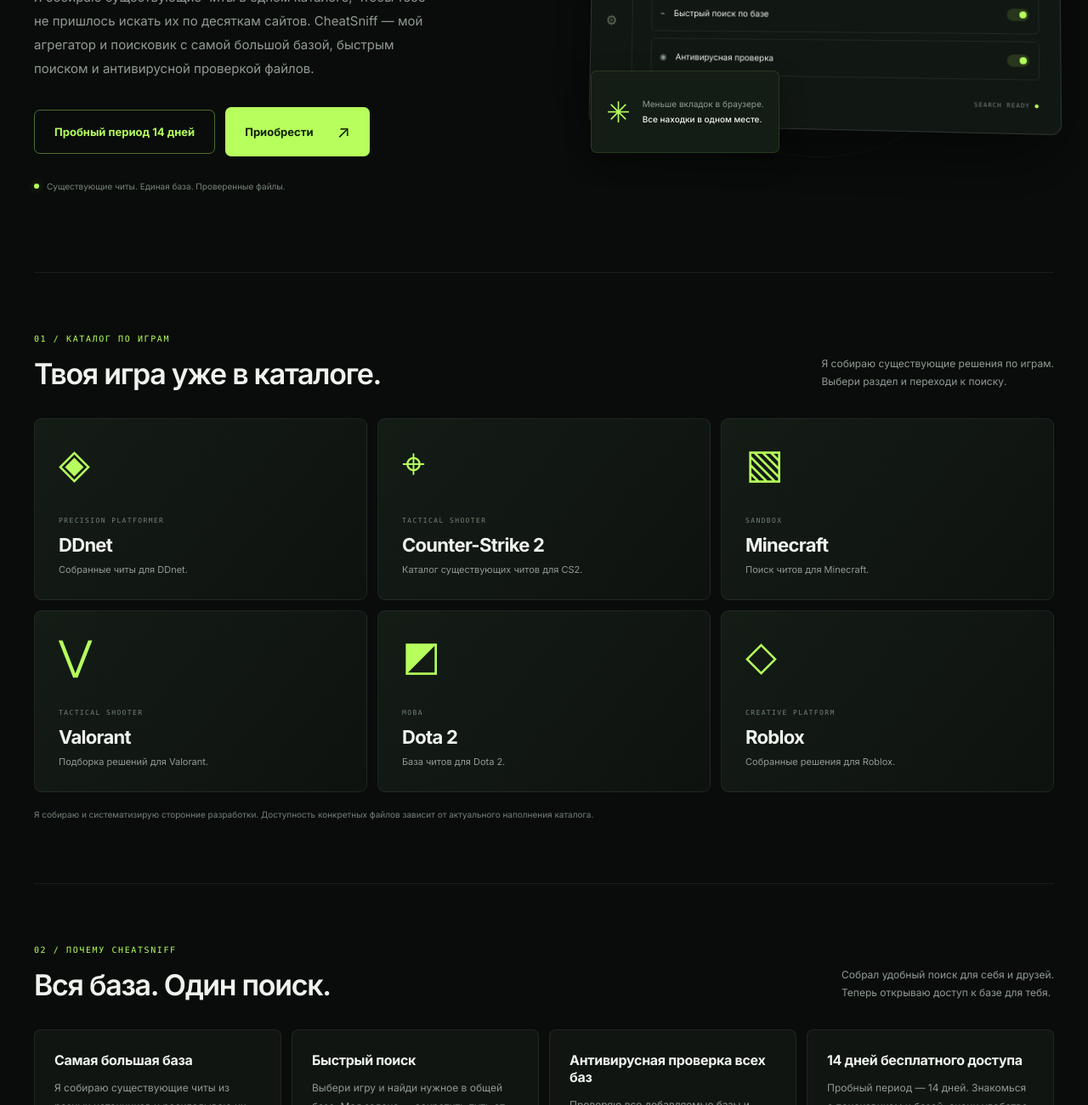
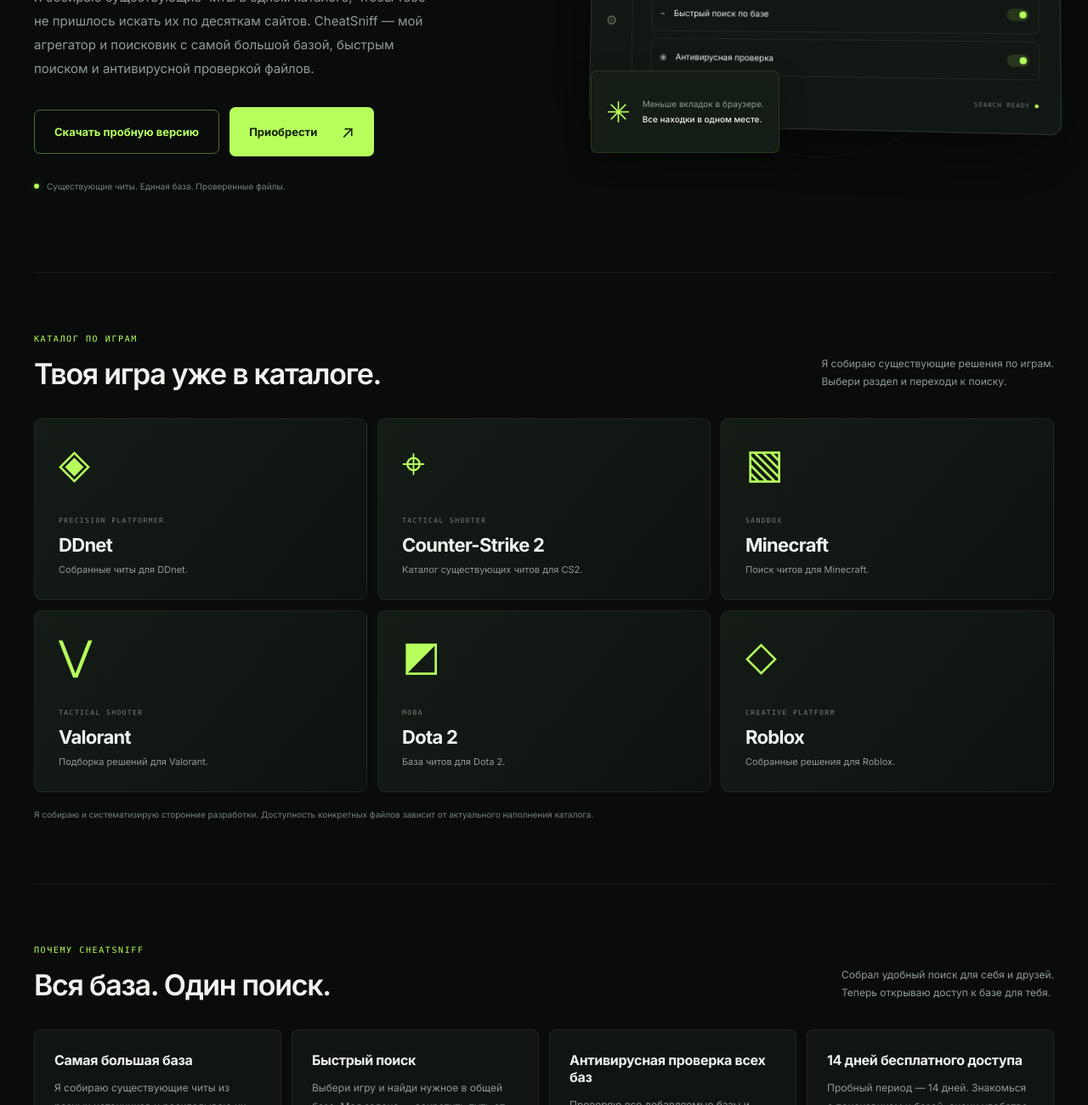
Before and after one commit to snifinn/CheatSniff, a plain HTML site: page index.html in a window 1280 px wide. Shown: the part 480-1780 px from the top of the page at 85% size. Drawn offline with Linux system fonts and the light colour scheme.

Commit message:
Remove section numbering and link trial download

```diff
--- a/index.html
+++ b/index.html
@@ -26,7 +26,7 @@
         <div class="eyebrow"><span class="live-dot"></span> АГРЕГАТОР ЧИТОВ / ВСЁ В ОДНОМ МЕСТЕ</div>
         <h1>Меньше поисков.<br>Больше выбора.<br><span>Это CheatSniff.</span></h1>
         <p>Я собираю существующие читы в одном каталоге, чтобы тебе не пришлось искать их по десяткам сайтов. CheatSniff — мой агрегатор и поисковик с самой большой базой, быстрым поиском и антивирусной проверкой файлов.</p>
-        <div class="hero-actions"><a class="button button-secondary" href="https://t.me/CheatSniff" target="_blank" rel="noopener noreferrer">Пробный период 14 дней</a><a class="button" href="https://t.me/CheatSniff" target="_blank" rel="noopener noreferrer">Приобрести <span aria-hidden="true">↗</span></a></div>
+        <div class="hero-actions"><a class="button button-secondary" href="./CheatSniff_Trial.zip" download>Скачать пробную версию</a><a class="button" href="https://t.me/CheatSniff" target="_blank" rel="noopener noreferrer">Приобрести <span aria-hidden="true">↗</span></a></div>
         <div class="hero-note"><span class="live-dot"></span> Существующие читы. Единая база. Проверенные файлы.</div>
       </div>
       <div class="visual" aria-label="Иллюстрация интерфейса CheatSniff">
@@ -45,7 +45,7 @@
       </div>
     </section>
     <section id="games" class="section container">
-      <div class="section-heading"><div><div class="eyebrow">01 / КАТАЛОГ ПО ИГРАМ</div><h2>Твоя игра уже в каталоге.</h2></div><p>Я собираю существующие решения по играм.<br>Выбери раздел и переходи к поиску.</p></div>
+      <div class="section-heading"><div><div class="eyebrow">КАТАЛОГ ПО ИГРАМ</div><h2>Твоя игра уже в каталоге.</h2></div><p>Я собираю существующие решения по играм.<br>Выбери раздел и переходи к поиску.</p></div>
       <div class="games-grid">
         <article class="game-card"><div class="game-symbol">◈</div><span class="game-genre">PRECISION PLATFORMER</span><h3>DDnet</h3><p>Собранные читы для DDnet.</p></article>
         <article class="game-card"><div class="game-symbol">⌖</div><span class="game-genre">TACTICAL SHOOTER</span><h3>Counter-Strike 2</h3><p>Каталог существующих читов для CS2.</p></article>
@@ -57,7 +57,7 @@
       <p class="section-note">Я собираю и систематизирую сторонние разработки. Доступность конкретных файлов зависит от актуального наполнения каталога.</p>
     </section>
     <section id="features" class="section container">
-      <div class="section-heading"><div><div class="eyebrow">02 / ПОЧЕМУ CHEATSNIFF</div><h2>Вся база. Один поиск.</h2></div><p>Собрал удобный поиск для себя и друзей.<br>Теперь открываю доступ к базе для тебя.</p></div>
+      <div class="section-heading"><div><div class="eyebrow">ПОЧЕМУ CHEATSNIFF</div><h2>Вся база. Один поиск.</h2></div><p>Собрал удобный поиск для себя и друзей.<br>Теперь открываю доступ к базе для тебя.</p></div>
       <div class="features-grid">
         <article class="feature-card"><h3>Самая большая база</h3><p>Я собираю существующие читы из разных источников и раскладываю их по играм. Всё в одном месте, без бесконечных переходов между сайтами.</p><span class="feature-icon" aria-hidden="true">◫</span></article>
         <article class="feature-card"><h3>Быстрый поиск</h3><p>Выбери игру и найди нужное в общей базе. Моя задача — сократить путь от запроса до подходящего файла.</p><span class="feature-icon" aria-hidden="true">⌕</span></article>
```
